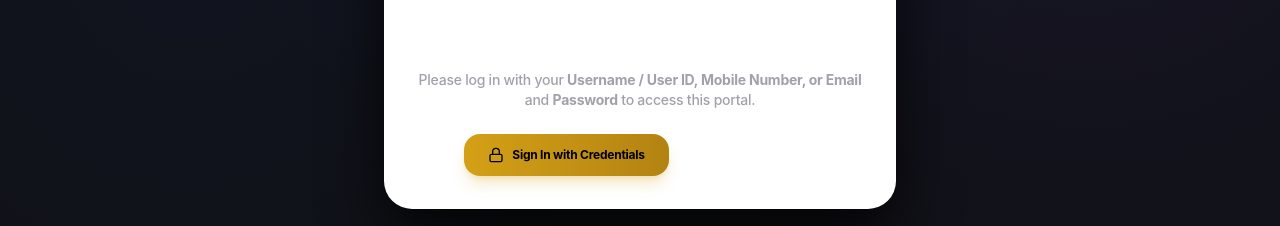
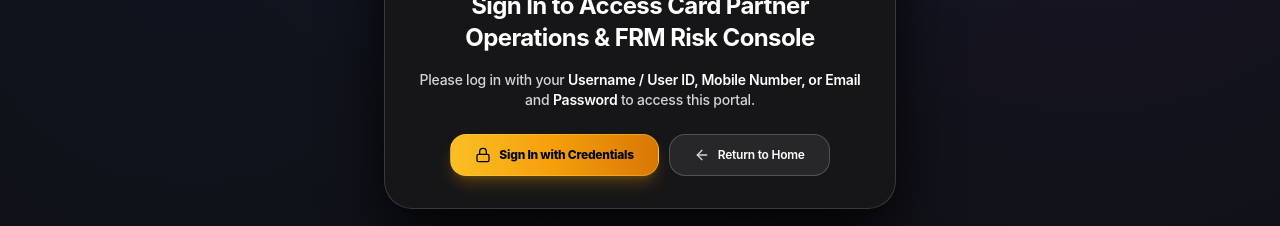
Before and after one commit to subha-90/compareCart, a Next.js app: page /partner in a window 1280 px wide. Shown: the part 331-557 px from the top of the page. Built offline with nearby package versions, Linux system fonts and the light colour scheme; no server answers; the database is empty.

Commit message:
fix(auth-dark): RoleGuard card & action buttons high-contrast in dark mode; app/user dual-theme container

```diff
--- a/app/user/page.tsx
+++ b/app/user/page.tsx
@@ -147,15 +147,15 @@ export default function UserPortalPage() {
   };
 
   return (
-    <div className="min-h-screen flex flex-col luxury-mesh-bg text-zinc-100 font-sans selection:bg-emerald-500 selection:text-black">
+    <div className="min-h-screen flex flex-col luxury-mesh-bg text-[#101936] dark:text-zinc-100 font-sans selection:bg-emerald-500 selection:text-black transition-colors duration-200">
       <Navbar
         currentPortal="user"
         metrics={metrics}
       />
 
       {notification && (
-        <div className="fixed bottom-6 right-6 z-50 bg-zinc-950/95 backdrop-blur-xl text-white px-5 py-3.5 rounded-2xl shadow-2xl border border-white/10 flex items-center gap-3 animate-fade-in text-xs font-medium">
-          <CheckCircle2 className="w-4 h-4 text-emerald-400" />
+        <div className="fixed bottom-6 right-6 z-50 bg-white/95 dark:bg-zinc-950/95 backdrop-blur-xl text-[#101936] dark:text-white px-5 py-3.5 rounded-2xl shadow-2xl border border-slate-200 dark:border-white/10 flex items-center gap-3 animate-fade-in text-xs font-medium">
+          <CheckCircle2 className="w-4 h-4 text-emerald-500 dark:text-emerald-400" />
           <span>{notification}</span>
         </div>
       )}
@@ -189,16 +189,16 @@ export default function UserPortalPage() {
         </main>
       </RoleGuard>
 
-      <footer className="bg-zinc-950/80 border-t border-white/[0.08] py-8 mt-16 text-xs text-zinc-500">
+      <footer className="bg-white/90 dark:bg-zinc-950/80 border-t border-slate-200 dark:border-white/[0.08] py-8 mt-16 text-xs text-slate-500 dark:text-zinc-500 transition-colors duration-200">
         <div className="max-w-7xl mx-auto px-4 sm:px-6 lg:px-8 flex flex-col sm:flex-row items-center justify-between gap-4">
           <div className="flex items-center gap-3">
             <Logo size="sm" href="/user" />
-            <span className="text-zinc-700">•</span>
-            <span className="text-zinc-400">Consumer Price Discovery Engine</span>
+            <span className="text-slate-300 dark:text-zinc-700">•</span>
+            <span className="text-slate-600 dark:text-zinc-400">Consumer Price Discovery Engine</span>
           </div>
 
           <div className="flex items-center gap-4">
-            <span className="text-emerald-400 font-semibold flex items-center gap-1">
+            <span className="text-emerald-600 dark:text-emerald-400 font-semibold flex items-center gap-1">
               <ShieldCheck className="w-3.5 h-3.5" /> RBI-Compliant Escrow
             </span>
           </div>
--- a/src/modules/shared/RoleGuard.tsx
+++ b/src/modules/shared/RoleGuard.tsx
@@ -43,7 +43,7 @@ export const RoleGuard: React.FC<RoleGuardProps> = ({
   if (!isAuthenticated) {
     return (
       <div className="min-h-[75vh] flex items-center justify-center p-4">
-        <div className="bg-white dark:bg-[#141416]/98 backdrop-blur-3xl max-w-lg w-full rounded-[28px] p-8 border border-slate-200 dark:border-white/10 shadow-xl dark:shadow-[0_25px_60px_rgba(0,0,0,0.8)] text-center relative overflow-hidden animate-fade-in space-y-4">
+        <div className="bg-white dark:bg-[#161618] backdrop-blur-3xl max-w-lg w-full rounded-[28px] p-8 border border-slate-200 dark:border-white/15 shadow-xl dark:shadow-[0_25px_60px_rgba(0,0,0,0.85)] text-center relative overflow-hidden animate-fade-in space-y-4">
           <div className="w-14 h-14 rounded-full bg-amber-500/15 border border-amber-500/30 text-amber-600 dark:text-amber-400 flex items-center justify-center mx-auto">
             <Lock className="w-7 h-7" />
           </div>
@@ -56,23 +56,24 @@ export const RoleGuard: React.FC<RoleGuardProps> = ({
             Sign In to Access {portalName}
           </h2>
 
-          <p className="text-xs sm:text-sm text-slate-600 dark:text-zinc-400 leading-relaxed max-w-md mx-auto font-medium">
-            Please log in with your <strong>Username / User ID, Mobile Number, or Email</strong> and <strong>Password</strong> to access this portal.
+          <p className="text-xs sm:text-sm text-slate-600 dark:text-zinc-300 leading-relaxed max-w-md mx-auto font-medium">
+            Please log in with your <strong className="text-slate-900 dark:text-white font-semibold">Username / User ID, Mobile Number, or Email</strong> and <strong className="text-slate-900 dark:text-white font-semibold">Password</strong> to access this portal.
           </p>
 
           <div className="pt-2 flex flex-col sm:flex-row gap-2.5 justify-center">
             <button
               onClick={() => openAuthModal(portalKey)}
-              className="py-3 px-6 rounded-2xl bg-gradient-to-r from-[#d4a017] to-[#b38312] text-black font-bold text-xs shadow-lg shadow-[#d4a017]/25 hover:from-[#e5b329] hover:to-[#c69415] transition flex items-center justify-center gap-2"
+              className="py-3 px-6 rounded-2xl bg-gradient-to-r from-amber-400 via-amber-500 to-amber-600 hover:from-amber-300 hover:to-amber-500 text-slate-950 font-extrabold text-xs shadow-lg shadow-amber-500/25 transition flex items-center justify-center gap-2 border border-amber-300/40"
             >
-              <Lock className="w-4 h-4 text-black" />
+              <Lock className="w-4 h-4 text-slate-950" />
               <span>Sign In with Credentials</span>
             </button>
             <button
               onClick={() => router.push('/')}
-              className="py-3 px-6 rounded-2xl bg-slate-100 hover:bg-slate-200 text-slate-800 border border-slate-200 font-semibold text-xs transition dark:bg-white/10 dark:hover:bg-white/20 dark:text-white dark:border-white/10"
+              className="py-3 px-6 rounded-2xl bg-slate-100 hover:bg-slate-200 text-slate-800 border border-slate-300 font-semibold text-xs transition dark:bg-zinc-800 dark:hover:bg-zinc-700 dark:text-white dark:border-white/20 flex items-center justify-center gap-2 shadow-sm"
             >
-              Return to Home
+              <ArrowLeft className="w-4 h-4 text-slate-600 dark:text-zinc-300" />
+              <span>Return to Home</span>
             </button>
           </div>
         </div>
@@ -159,9 +160,9 @@ export const RoleGuard: React.FC<RoleGuardProps> = ({
 
           <button
             onClick={handleSignOut}
-            className="sm:w-auto py-3 px-5 rounded-full bg-slate-100 hover:bg-slate-200 text-slate-700 border border-slate-200 dark:bg-white/10 dark:hover:bg-white/20 dark:text-[#86868b] dark:border-white/10 text-xs font-medium flex items-center justify-center gap-2 transition"
+            className="sm:w-auto py-3 px-5 rounded-full bg-slate-100 hover:bg-slate-200 text-slate-700 border border-slate-200 dark:bg-zinc-800 dark:hover:bg-zinc-700 dark:text-zinc-200 dark:border-white/20 text-xs font-medium flex items-center justify-center gap-2 transition"
           >
-            <LogOut className="w-4 h-4 text-slate-500 dark:text-[#86868b]" />
+            <LogOut className="w-4 h-4 text-slate-500 dark:text-zinc-400" />
             <span>Sign Out</span>
           </button>
         </div>
```
